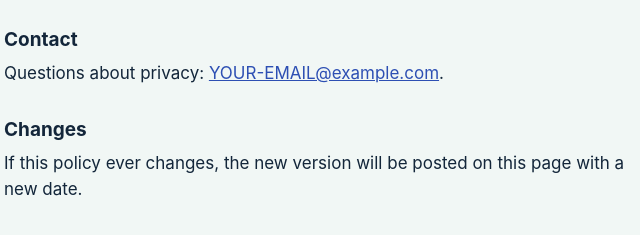
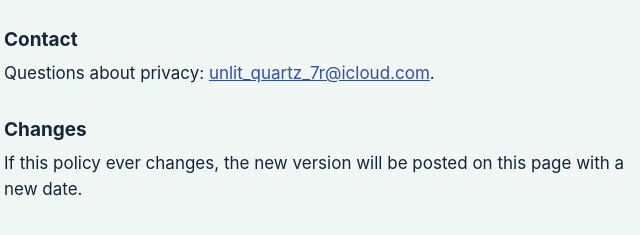
Before and after one commit to tabletrekapp/tabletrek, a plain HTML site: page privacy.html in a window 1280 px wide. Shown: the part 960-1195 px from the top of the page, 316-956 px from the left. Drawn offline with Linux system fonts and the light colour scheme.

Commit message:
Add files via upload

```diff
--- a/privacy.html
+++ b/privacy.html
@@ -34,7 +34,7 @@
 <p>Table Trek is made for children to practise times tables and division. Because it collects no information at all, nothing about a child ever leaves the device.</p>
 
 <h2>Contact</h2>
-<p>Questions about privacy: <a href="mailto:YOUR-EMAIL@example.com">YOUR-EMAIL@example.com</a>.</p>
+<p>Questions about privacy: <a href="mailto:unlit_quartz_7r@icloud.com">unlit_quartz_7r@icloud.com</a>.</p>
 
 <h2>Changes</h2>
 <p>If this policy ever changes, the new version will be posted on this page with a new date.</p>
```
Also changed, not shown: support.html (+1 -1 lines).
